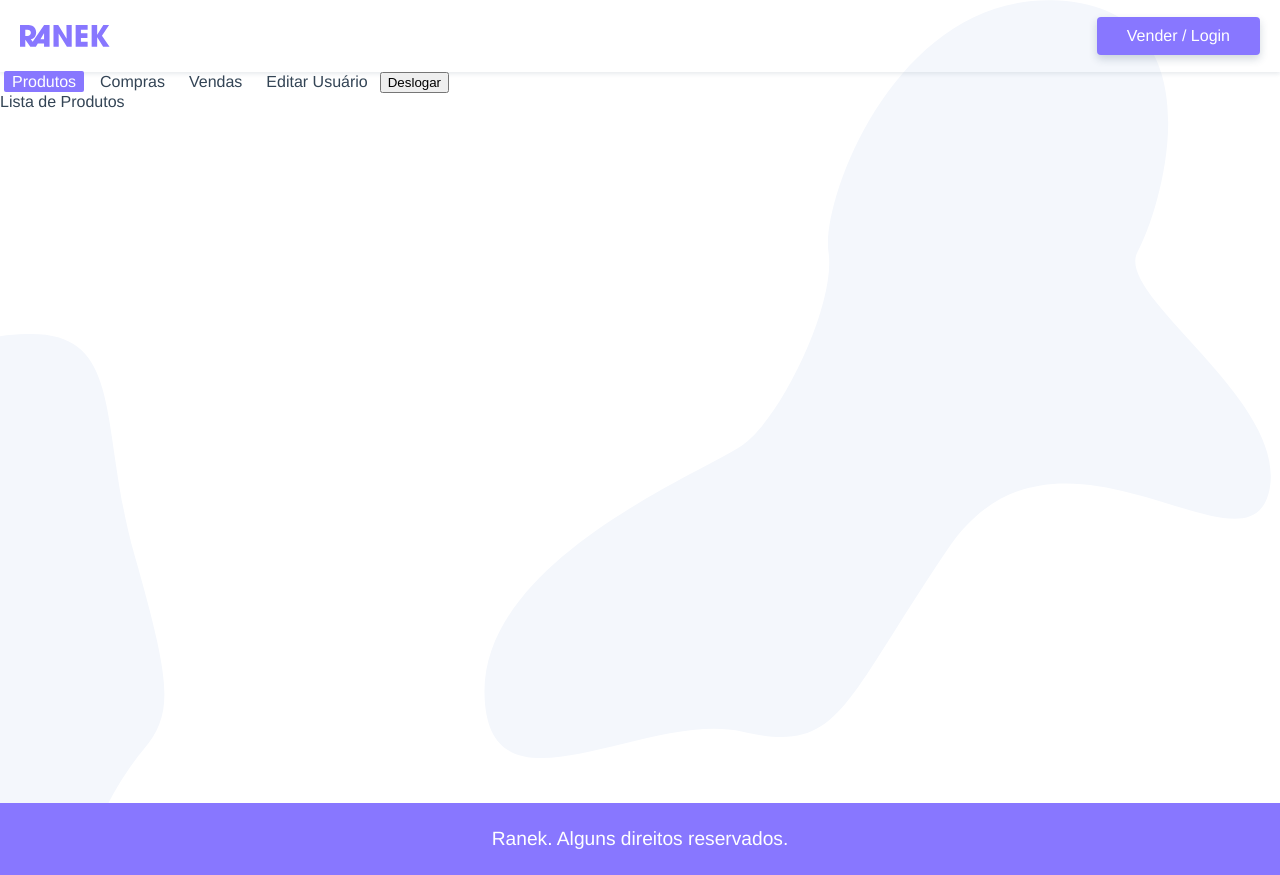
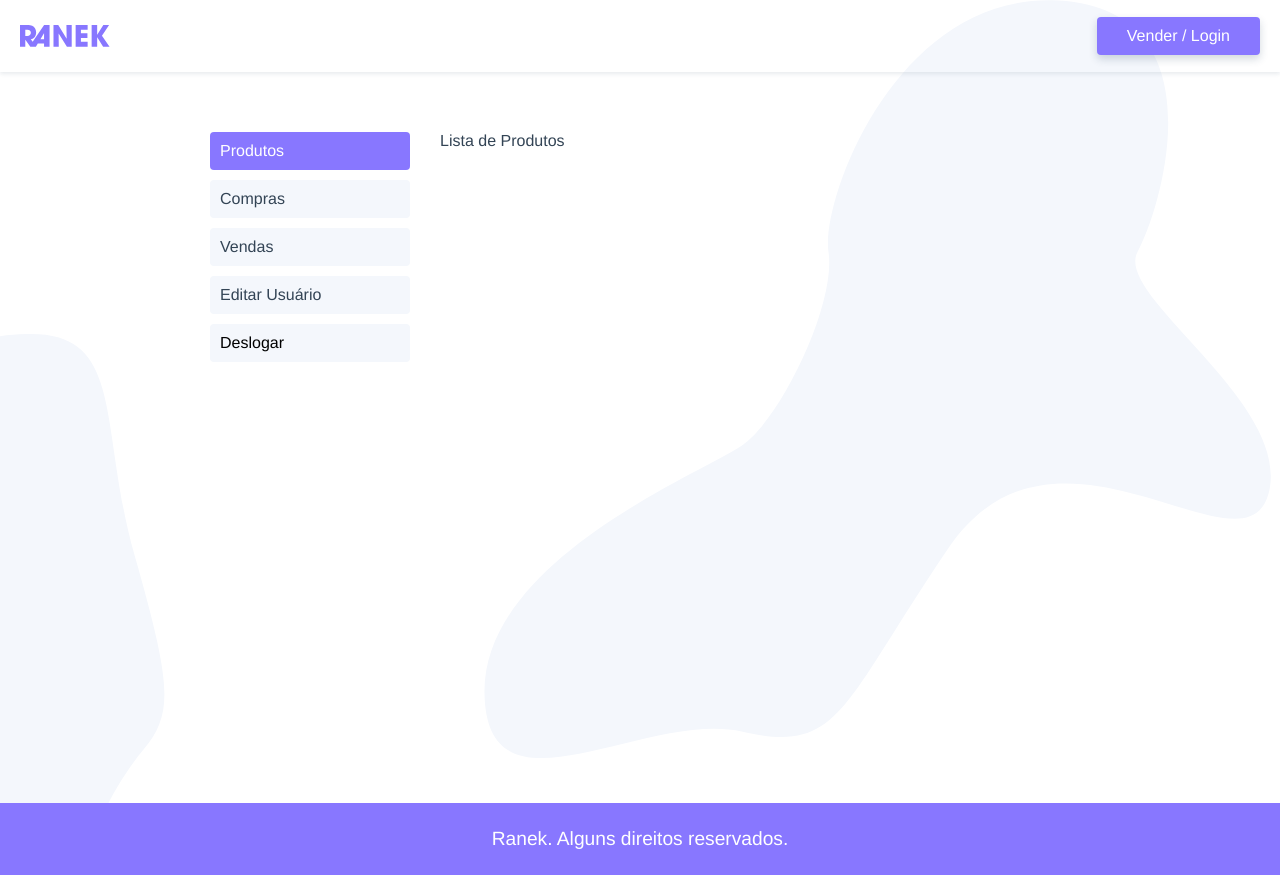
Before and after one commit to Sara-Rodrigues/ranek, a Vue app: page /usuario in a window 1280 px wide. Built offline with nearby package versions, Linux system fonts and the light colour scheme; the HTML template or start-up script is replaced by a standard one.

Commit message:
style usuario

```diff
--- a/src/components/ProdutosPaginar.vue
+++ b/src/components/ProdutosPaginar.vue
@@ -51,7 +51,7 @@
 };
 </script>
 
-<style>
+<style scoped>
 ul {
   grid-column: 1 / -1;
 }
--- a/src/views/usuario/Usuario.vue
+++ b/src/views/usuario/Usuario.vue
@@ -17,7 +17,7 @@
           >
         </li>
         <li>
-          <button @click.prevent="deslogar">Deslogar</button>
+          <button @click="deslogar">Deslogar</button>
         </li>
       </ul>
     </nav>
@@ -39,5 +39,45 @@
 };
 </script>
 
-<style>
+<style scoped>
+.usuario {
+  display: grid;
+  grid-template-columns: minmax(140px, 200px) 1fr;
+  max-width: 900px;
+  margin: 40px auto;
+  grid-gap: 30px;
+  padding: 20px;
+}
+
+@media screen and (max-width: 500px) {
+  .usuario {
+    grid-template-columns: 1fr;
+    margin: 0px auto;
+  }
+}
+
+.sidenav a,
+.sidenav button {
+  padding: 10px;
+  display: block;
+  background: #f4f7fc;
+  margin-bottom: 10px;
+  border-radius: 4px;
+}
+
+.sidenav a.router-link-exact-active,
+.sidenav a:hover,
+.sidenav button:hover {
+  background: #87f;
+  color: #fff;
+}
+
+.sidenav button {
+  border: none;
+  width: 100%;
+  font-size: 1rem;
+  text-align: left;
+  font-family: "Avenir", Helvetica, Arial, sans-serif;
+  cursor: pointer;
+}
 </style>
```
